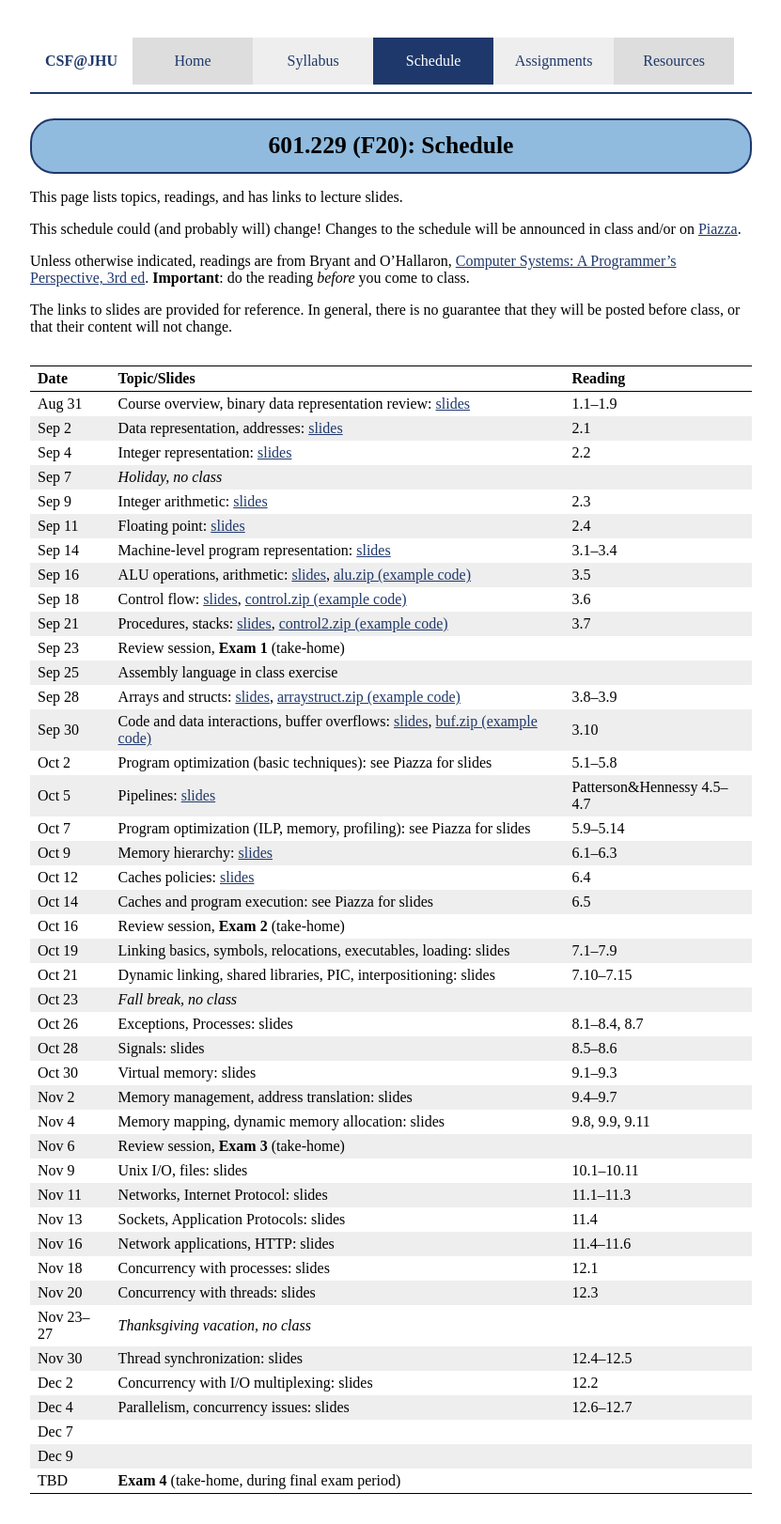
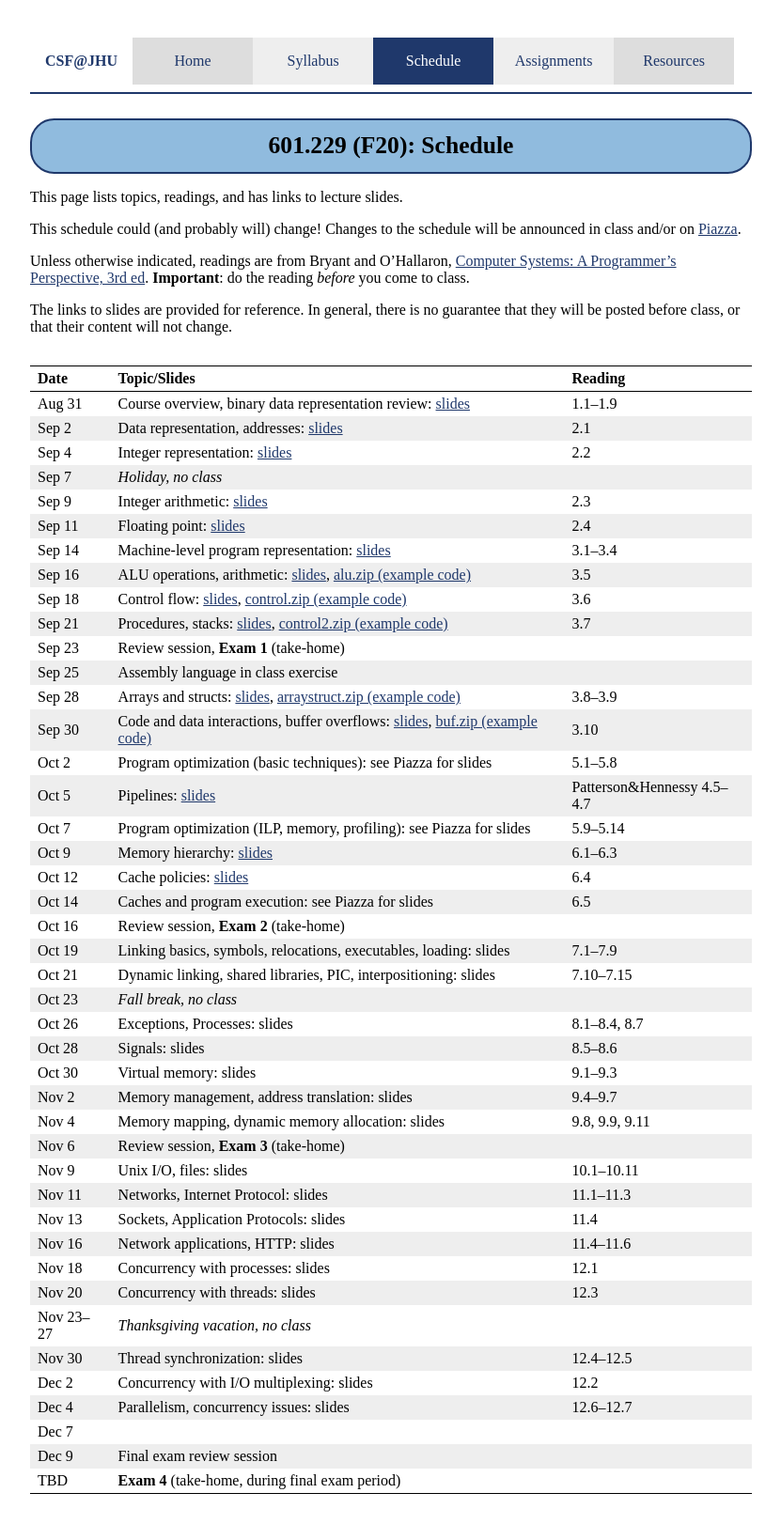
Before and after one commit to jhucsf/fall2020, a Jekyll site: the page built from schedule.md, in a window 1280 px wide. Shown: the whole page at 94% size, without its empty margins (224-1055 px from the left). Built offline with Jekyll 4.4.1, drawn with Linux system fonts in a browser that asks for light colours.

Commit message:
mention schedule update

```diff
--- a/schedule.md
+++ b/schedule.md
@@ -32,7 +32,7 @@ Oct 2              | Program optimization (basic techniques): see Piazza for sli
 Oct 5              | Pipelines: [slides](lectures/lecture13-public.pdf) | Patterson&amp;Hennessy 4.5–4.7
 Oct 7              | Program optimization (ILP, memory, profiling): see Piazza for slides | 5.9–5.14
 Oct 9              | Memory hierarchy: [slides](lectures/lecture15-public.pdf) | 6.1–6.3 |
-Oct 12             | Caches policies: [slides](lectures/lecture16-public.pdf) | 6.4
+Oct 12             | Cache policies: [slides](lectures/lecture16-public.pdf) | 6.4
 Oct 14             | Caches and program execution: see Piazza for slides | 6.5 |
 Oct 16             | Review session, **Exam 2** (take-home)
 Oct 19             | Linking basics, symbols, relocations, executables, loading: slides | 7.1–7.9 |
@@ -55,5 +55,5 @@ Nov 30             | Thread synchronization: slides | 12.4–12.5
 Dec 2              | Concurrency with I/O multiplexing: slides | 12.2 |
 Dec 4              | Parallelism, concurrency issues: slides | 12.6–12.7 |
 Dec 7              |
-Dec 9              |
+Dec 9              | Final exam review session
 TBD                | **Exam 4** (take-home, during final exam period)
```
Also changed, not shown: index.md (+1 -0 lines).
